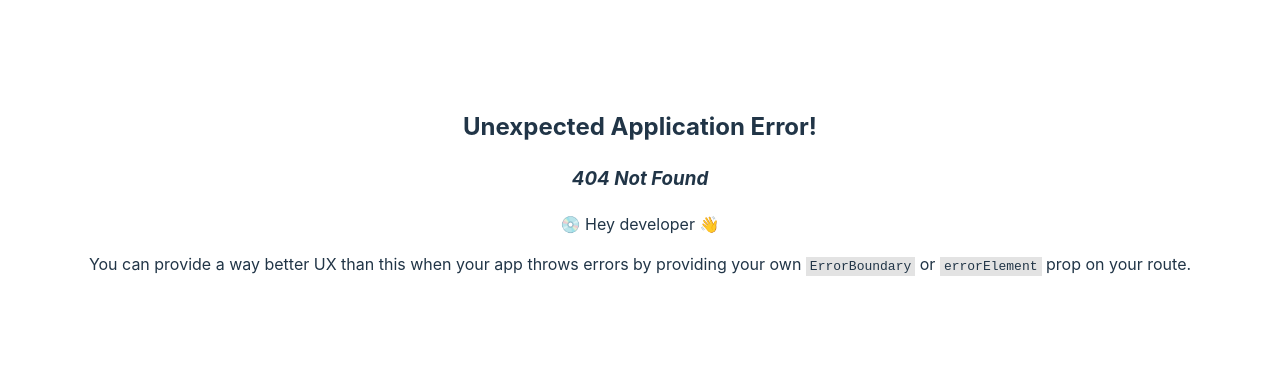
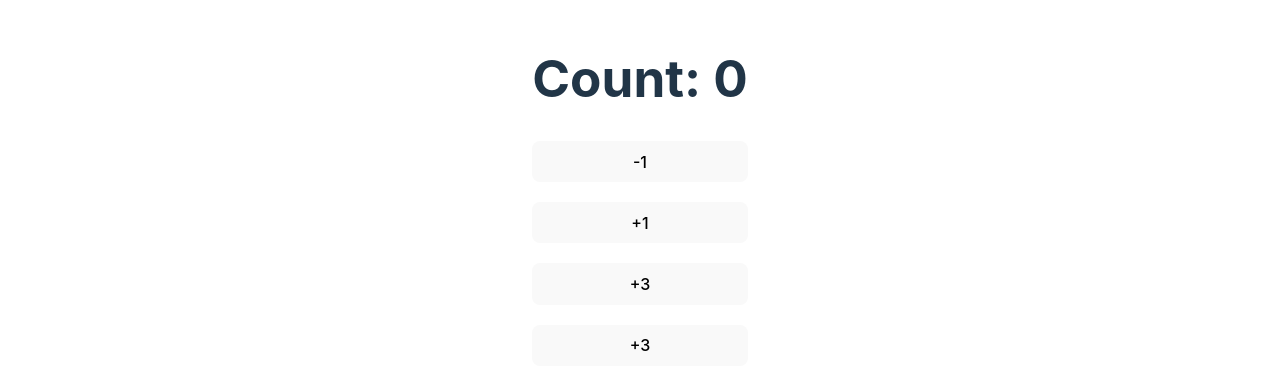
Before and after one commit to d3george/learn-react-hooks, a React (Vite) app: page /useState in a window 1280 px wide. Before the commit this address had no page. Shown: the part 209-598 px from the top of the page. Built offline with nearby package versions, Linux system fonts and the light colour scheme.

Commit message:
useState demom

```diff
--- a/src/App.tsx
+++ b/src/App.tsx
@@ -17,7 +17,10 @@ function App() {
       </div>
       <h1>Learn React Hooks</h1>
 
-      <Link to="useLayoutEffect">useLayoutEffect</Link>
+      <div style={{display: 'flex', flexDirection: 'column'}}>
+        <Link to="useLayoutEffect">useLayoutEffect</Link>
+        <Link to="useState">useState</Link>
+      </div>
     </>
   )
 }
--- /dev/null
+++ b/src/hooks/builtin/useState-demo.tsx
@@ -0,0 +1,33 @@
+import { useState } from "react"
+
+export default function UseStateDemo () {
+  const [count, setCount] = useState(0)
+  return (
+    <div>
+      <h1>Count: {count}</h1>
+
+      <div style={{display: 'flex', flexDirection:"column", gap: 20}}>
+        <button onClick={() => setCount(count - 1)}> -1</button>
+        <button onClick={() => setCount(count + 1)}> +1</button>
+        <button
+          title=" setCount(count + 1) "
+          onClick={() => {
+            setCount(count + 1)
+            setCount(count + 1)
+            setCount(count + 1)
+          }}
+        > +3</button>
+
+        <button
+          title=" setCount(prev => prev + 1) "
+          onClick={() => {
+            setCount(prev => prev + 1)
+            setCount(prev => prev + 1)
+            setCount(prev => prev + 1)
+          }}
+        > +3</button>
+      </div>
+
+    </div>
+  )
+}
--- a/src/main.tsx
+++ b/src/main.tsx
@@ -4,6 +4,7 @@ import './index.css'
 import { createBrowserRouter, RouterProvider } from "react-router-dom";
 
 import {UseLayoutEffectDemo1, UseLayoutEffectDemo2} from './hooks/builtin/useLayoutEffect-demo.tsx'
+import UseStateDemo from './hooks/builtin/useState-demo.tsx'
 const router = createBrowserRouter([
   {
     path: "/",
@@ -17,8 +18,13 @@ const router = createBrowserRouter([
         <UseLayoutEffectDemo2 />
       </div>
     )
-
   },
+  {
+    path: 'useState',
+    element: (
+      <UseStateDemo />
+    )
+  }
 ]);
 ReactDOM.createRoot(document.getElementById('root')!).render(
   <RouterProvider router={router} />
```
